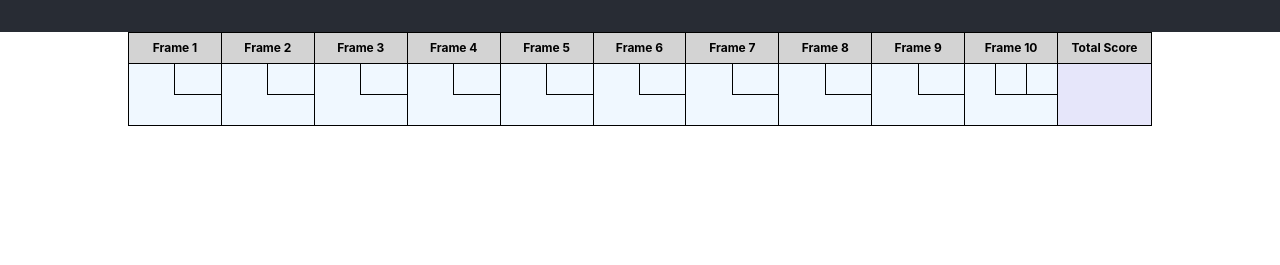
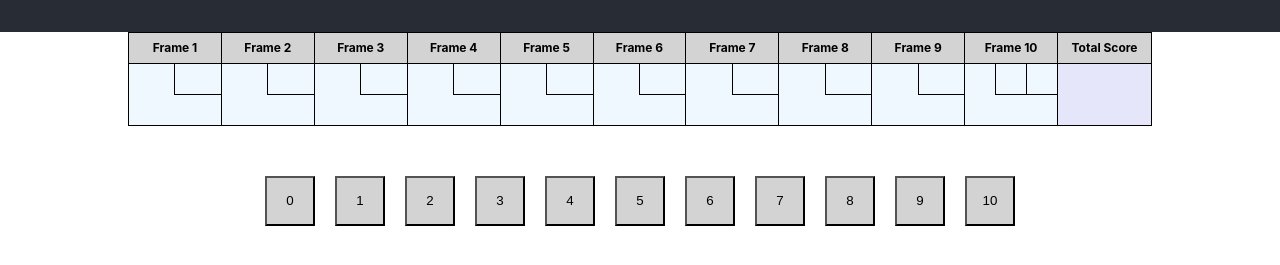
Before and after one commit to GajendraRaj/bowling-game-v3, a React app: page / in a window 1280 px wide. Shown: the part 101-366 px from the top of the page. Built offline with nearby package versions, Linux system fonts and the light colour scheme.

Commit message:
feat: Display buttons to input number of pins bowled

```diff
--- a/src/components/App.css
+++ b/src/components/App.css
@@ -12,3 +12,9 @@
   font-size: calc(10px + 2vmin);
   color: white;
 }
+
+.Game {
+  display: flex;
+  flex-direction: column;
+  align-items: center;
+}
--- a/src/components/App.js
+++ b/src/components/App.js
@@ -1,6 +1,7 @@
 import React, { Component } from "react";
 import Constants from "../constants";
 import Scorecard from "./scorecard";
+import Controls from "./controls";
 import "./App.css";
 
 class App extends Component {
@@ -10,7 +11,10 @@ class App extends Component {
         <header className="App-header">
           <h1>{Constants.APP_TITLE}</h1>
         </header>
-        <Scorecard />
+        <div className="Game">
+          <Scorecard />
+          <Controls />
+        </div>
       </div>
     );
   }
--- /dev/null
+++ b/src/components/controls/index.css
@@ -0,0 +1,6 @@
+button {
+  width: 50px;
+  height: 50px;
+  margin: 10px;
+  background-color: #d3d3d3;
+}
--- /dev/null
+++ b/src/components/controls/index.js
@@ -0,0 +1,25 @@
+import React from "react";
+import PropTypes from "prop-types";
+import "./index.css";
+
+const Controls = (props) => {
+  return (
+    <div className="Container">
+      <button id="pin0">0</button>
+      <button id="pin1">1</button>
+      <button id="pin2">2</button>
+      <button id="pin3">3</button>
+      <button id="pin4">4</button>
+      <button id="pin5">5</button>
+      <button id="pin6">6</button>
+      <button id="pin7">7</button>
+      <button id="pin8">8</button>
+      <button id="pin9">9</button>
+      <button id="pin10">10</button>
+    </div>
+  );
+};
+
+Controls.propTypes = {};
+
+export default Controls;
```
Also changed, not shown: src/test/App.test.js (+5 -0 lines), src/test/controls/index.test.js (added, +28 -0 lines).
